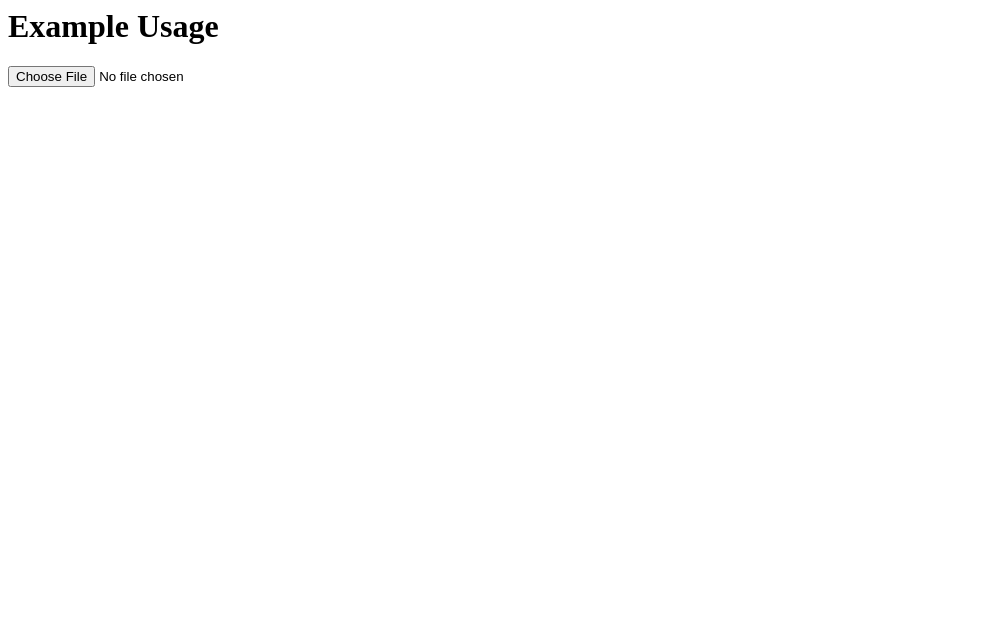
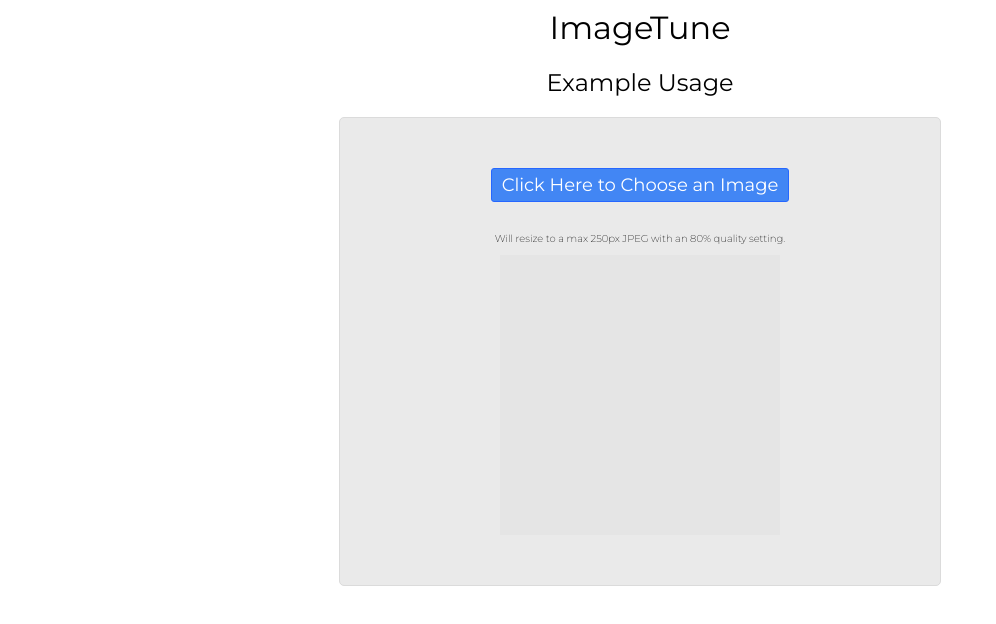
Before and after one commit to connerfritz/imagetune, a plain HTML site: page index.html in a window 1280 px wide. Shown: the whole page, without its empty margins (0-996 px from the left). Drawn offline with Linux system fonts and the light colour scheme.

Commit message:
Update GH Pages

```diff
--- /dev/null
+++ b/index.css
@@ -0,0 +1,50 @@
+html, body {
+  font-family: 'Montserrat', sans-serif;
+  font-weight: 200;
+  text-align: center;
+}
+
+h1, h2, h3, h4 {
+  font-weight: 400;
+}
+
+.ImageTuneContainer {
+  border: 1px solid #dbdbdb;
+  background: #eaeaea;
+  border-radius: 5px;
+  width: 500px;
+  minHeight: 300px;
+  margin: auto;
+  padding: 50px;
+  font-size: 10px;
+}
+
+.SelectFileButton {
+  border: 1px solid #2667ff;
+  background: #4286f4;
+  padding: 5px 10px;
+  border-radius: 3px;
+  color: white;
+  cursor: pointer;
+  display: inline-block;
+  margin-bottom: 20px;
+  font-weight: 400;
+  font-size: 18px;
+}
+
+.SelectFileButton input {
+  width: 0.1px;
+  height: 0.1px;
+  opacity: 0;
+  overflow: hidden;
+  position: absolute;
+  z-index: -1;
+}
+
+.ImageViewer {
+  background: #e5e5e5;
+  margin: auto;
+  width: 260px;
+  height: 260px;
+  padding: 10px;
+}
--- a/index.html
+++ b/index.html
@@ -1,21 +1,34 @@
 <html>
+  <head>
+    <link href="https://fonts.googleapis.com/css?family=Montserrat:200,400" rel="stylesheet">
+    <link rel="stylesheet" type="text/css" href="index.css"/>
+    <title>ImageTune</title>
+  </head>
   <body>
-    <h1>Example Usage</h1>
-    <input id="file" type="file" />
-    <script src="https://raw.githubusercontent.com/connerfritz/imagetune/master/index.js"></script>
+    <div>
+      <h1>ImageTune</h1>
+    </div>
+    <div>
+      <h2>Example Usage</h2>
+      <div class="ImageTuneContainer">
+        <label class="SelectFileButton">
+          Click Here to Choose an Image
+          <input id="file" type="file" />
+        </label>
+        <p>Will resize to a max 250px JPEG with an 80% quality setting.</p>
+        <div class="ImageViewer">
+          <img id="exampleimage"/>
+        </div>
+      </div>
+    </div>
+    <script src="index.js"></script>
     <script>
+      // EXAMPLE USAGE
       document.getElementById("file").addEventListener("change", function(evt) {
-        ImageTune.tune(evt.target.files[0], {type: 'png', quality: 80, height: 250, width:
+        ImageTune.tune(evt.target.files[0], {type: 'jpg', quality: 80, height: 250, width:
         250}).then(function (imageData) {
-          var image = new Image();
+          var image = document.getElementById("exampleimage");
           image.src = imageData;
-          document.body.appendChild(image);
-
-          var input = document.createElement("input");
-          input.setAttribute("type", "hidden");
-          input.setAttribute("name", "image_data");
-          input.setAttribute("value", imageData);
-          document.body.appendChild(input);
         });
       });
     </script>
```
